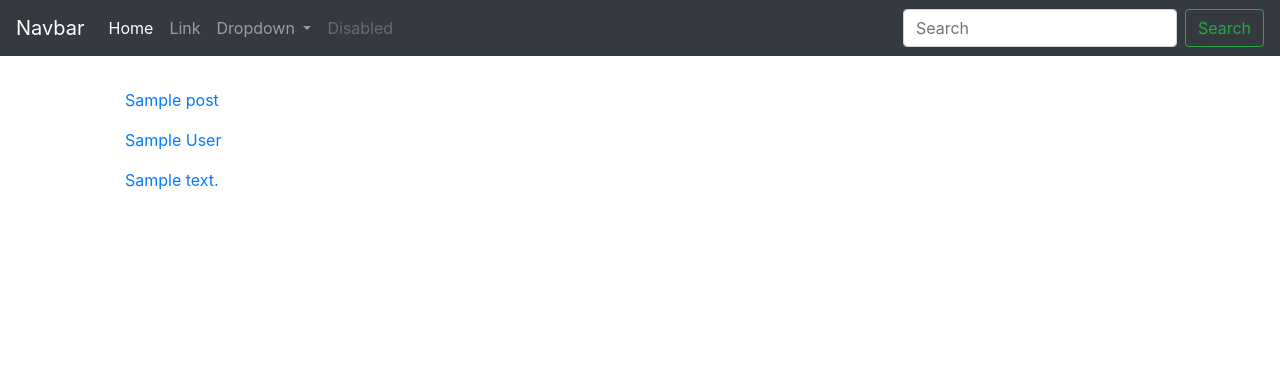
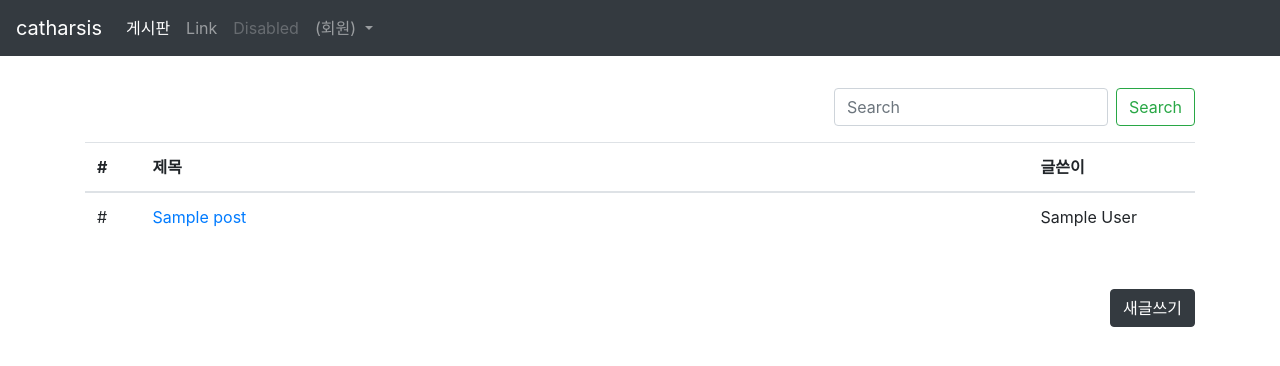
Before and after one commit to eunjungleecub/pagebuild, a Django app: page /board/ in a window 1280 px wide. Shown: the top 366 px of the page. Run offline with Django 3.2, Linux system fonts and the light colour scheme; tables that the repository leaves empty hold one stand-in row (values such as "Sample post"); some libraries are stand-ins or nearby versions.

Commit message:
crud done

```diff
--- a/board/models.py
+++ b/board/models.py
@@ -1,4 +1,6 @@
 from django.db import models
+from django.utils import timezone
+from django.urls import reverse
 
 class Post(models.Model):
     title = models.CharField(max_length=200, null=False)
@@ -9,3 +11,6 @@ class Post(models.Model):
 
     def __str__(self):
         return self.title
+
+    def get_absolute_url(self):
+        return reverse('gallery_detail', kwargs={'pk': self.pk})
--- a/board/views.py
+++ b/board/views.py
@@ -1,11 +1,12 @@
 from django.shortcuts import render
 from django.urls import reverse_lazy, reverse
+from django.views.generic import ListView, CreateView, DetailView, UpdateView, DeleteView
+from django.utils import timezone
+from django.shortcuts import get_object_or_404, redirect, render
 from .models import Post
-from django.views.generic import ListView, CreateView, DetailView, UpdateView, DeleteView
 
 #forms
 from .forms import PostForm
-from .models import Post
 
 #pagination
 from django.core.paginator import Paginator
@@ -32,12 +33,12 @@ class PostDetailView(DetailView):
 class PostUpdateView(UpdateView):
     model = Post
     form_class = PostForm
-    template_name = 'board/updatepost.html'
+    template_name = 'board/createpost.html'
 
     def get_absolute_url(self):
-        return reverse('post_detail', kwargs={'pk': self})
+        return reverse('post_detail', kwargs={'pk': self.pk})
 
 class PostDeleteView(DeleteView):
     model = Post
-    template_name = 'board/deleteview.html'
+    template_name = 'board/deletepost.html'
     success_url = reverse_lazy('posts')
--- a/building/settings.py
+++ b/building/settings.py
@@ -58,7 +58,7 @@ ROOT_URLCONF = 'building.urls'
 TEMPLATES = [
     {
         'BACKEND': 'django.template.backends.django.DjangoTemplates',
-        'DIRS': [ os.path .join(BASE_DIR, 'templates')],
+        'DIRS': [ os.path.join(BASE_DIR, 'templates')],
         'APP_DIRS': True,
         'OPTIONS': {
             'context_processors': [
--- a/templates/base.html
+++ b/templates/base.html
@@ -20,13 +20,40 @@
     margin: 2rem auto;
 }
 
+.content {
+    clear: both;
+    padding-bottom: 2rem;
+
+}
+
+.buttons {
+    clear: both;
+    display: inline-block;
+    float: right;
+}
+
+.searchbar {
+    display: inline-block;
+    float: right;
+    margin-bottom: 1rem;
+}
+
+a:hover {
+    text-decoration: none;
+}
+
+
+
+
+
+
 </style>
 
 </head>
 
 <header>
 <nav class="navbar navbar-expand-lg navbar-dark bg-dark">
-  <a class="navbar-brand" href="#">Navbar</a>
+  <a class="navbar-brand" href="#">catharsis</a>
   <button class="navbar-toggler" type="button" data-toggle="collapse" data-target="#navbarSupportedContent" aria-controls="navbarSupportedContent" aria-expanded="false" aria-label="Toggle navigation">
     <span class="navbar-toggler-icon"></span>
   </button>
@@ -34,30 +61,27 @@
   <div class="collapse navbar-collapse" id="navbarSupportedContent">
     <ul class="navbar-nav mr-auto">
       <li class="nav-item active">
-        <a class="nav-link" href="#">Home <span class="sr-only">(current)</span></a>
+        <a class="nav-link" href="{% url 'posts' %}">게시판<span class="sr-only">(current)</span></a>
       </li>
       <li class="nav-item">
         <a class="nav-link" href="#">Link</a>
       </li>
-      <li class="nav-item dropdown">
-        <a class="nav-link dropdown-toggle" href="#" id="navbarDropdown" role="button" data-toggle="dropdown" aria-haspopup="true" aria-expanded="false">
-          Dropdown
-        </a>
-        <div class="dropdown-menu" aria-labelledby="navbarDropdown">
-          <a class="dropdown-item" href="#">Action</a>
-          <a class="dropdown-item" href="#">Another action</a>
-          <div class="dropdown-divider"></div>
-          <a class="dropdown-item" href="#">Something else here</a>
-        </div>
-      </li>
       <li class="nav-item">
         <a class="nav-link disabled" href="#">Disabled</a>
       </li>
+
+        <li class="nav-item dropdown">
+    <a class="nav-link dropdown-toggle" href="#" id="navbarDropdown" role="button" data-toggle="dropdown" aria-haspopup="true" aria-expanded="false">
+        (회원)
+    </a>
+    <div class="dropdown-menu" aria-labelledby="navbarDropdown">
+        <a class="dropdown-item" href="#">마이페이지</a>
+        <a class="dropdown-item" href="#">로그인</a>
+        <div class="dropdown-divider"></div>
+        <a class="dropdown-item" href="#">로그아웃</a>
+    </div>
+    </li>
     </ul>
-    <form class="form-inline my-2 my-lg-0">
-      <input class="form-control mr-sm-2" type="search" placeholder="Search" aria-label="Search">
-      <button class="btn btn-outline-success my-2 my-sm-0" type="submit">Search</button>
-    </form>
   </div>
 </nav>
 </header>
--- a/templates/board/listposts.html
+++ b/templates/board/listposts.html
@@ -5,15 +5,41 @@
 
 <div class='container'>
 
-    <ul>
-    {% for post in posts_list %}
-    <a href="{% url 'post_detail' post.pk %}">
-    <p>{{ post.title }}</p>
-    <p>{{ post.author }}</p>
-    <p>{{ post.content }}</p>
-    </a>
-    {% endfor %}
-    </ul>
+    <div class='content'>
+
+    <div class='searchbar'>
+        <form class="form-inline my-2 my-lg-0">
+            <input class="form-control mr-sm-2" type="search" placeholder="Search" aria-label="Search">
+            <button class="btn btn-outline-success my-2 my-sm-0" type="submit">Search</button>
+        </form>
+    </div>
+
+        <table class='table table-hover'>
+            <thead>
+                <tr>
+                    <th scope='col'>#</th>
+                    <th scope='col'>제목</th>
+                    <th scope='col'>글쓴이</th>
+                </tr>
+            </thead>
+            <tbody>
+                {% for post in posts_list %}
+                <tr>
+                    <td width='5%'>#</td>
+                    <td width='80%'><a href="{% url 'post_detail' post.pk %}">{{ post.title }}</a></td>
+                    <td width='15%'>{{ post.author }}</td>
+                </tr>
+                {% endfor %}
+            </tbody>
+        </table>
+
+    </div>
+
+    <div class='buttons'>
+        <a href="{% url 'post_create' %}">
+            <input type='button' class='btn btn-dark' value='새글쓰기'>
+        </a>
+    </div>
 
 </div>
 
```
Also changed, not shown: templates/board/detailpost.html (+16 -0 lines), templates/board/updatepost.html (+4 -4 lines).
